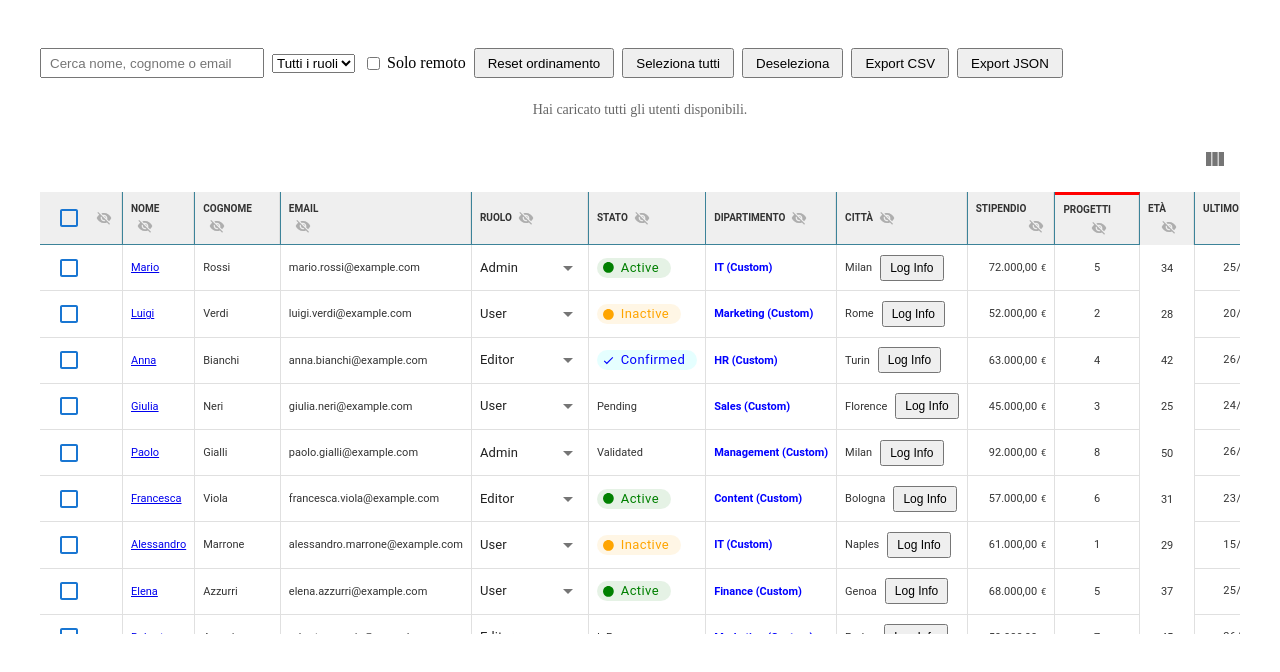
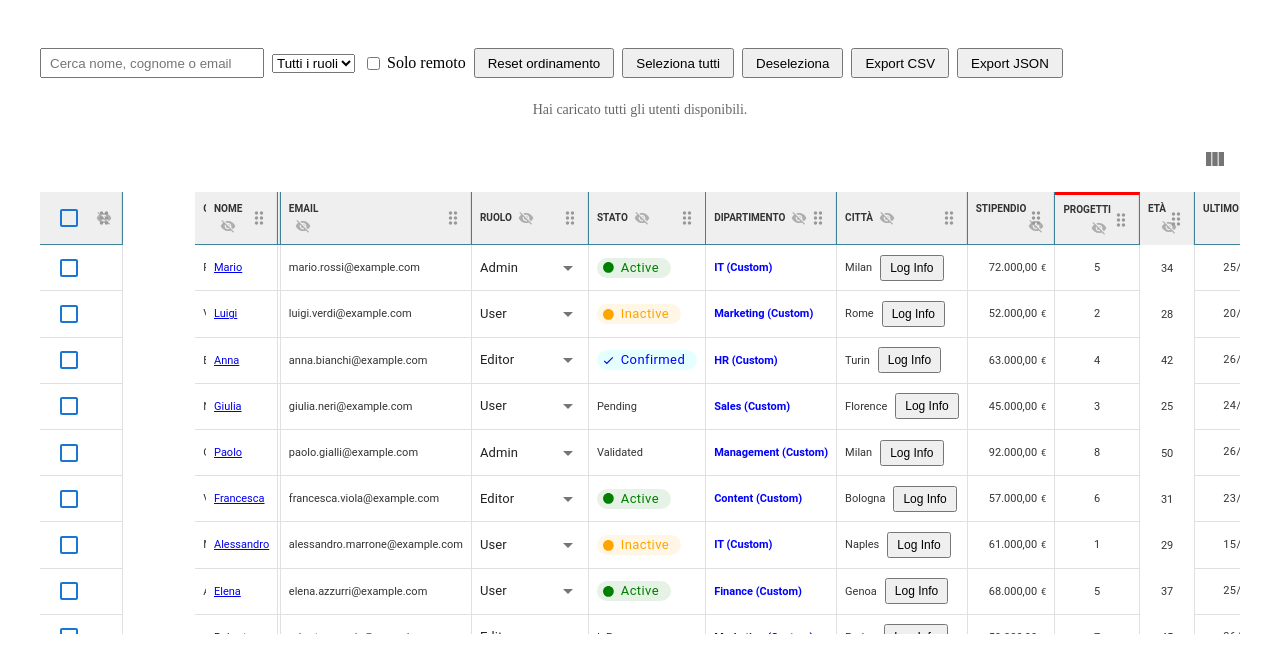
Before and after one commit to MarcoVitone/table-library, a React (Vite) app: page / in a window 1280 px wide. Shown: the top 672 px of the page. Built offline with nearby package versions, Linux system fonts and the light colour scheme.

Commit message:
new push

```diff
--- a/src/tables-framework/components/cells/base-cell/base-cell.styles.ts
+++ b/src/tables-framework/components/cells/base-cell/base-cell.styles.ts
@@ -181,6 +181,9 @@ const BaseCellComponent = styled(
       "&:hover .sort-icon": {
         opacity: 1,
       },
+      "&:hover .drag-handle": {
+        opacity: 1,
+      },
       ...(isSelected ? selectedStyles : {}),
     });
   }
--- a/src/tables-framework/components/cells/base-cell/base-cell.tsx
+++ b/src/tables-framework/components/cells/base-cell/base-cell.tsx
@@ -1,6 +1,6 @@
 import type { DragEvent, ElementType, FC, ReactNode, Ref } from "react";
 import { useCallback, useMemo, useEffect } from "react";
-import { ArrowUpward, VisibilityOff } from "@mui/icons-material";
+import { ArrowUpward, DragIndicator, VisibilityOff } from "@mui/icons-material";
 import { IconButton, useTheme } from "@mui/material";
 import { animated } from "@react-spring/web";
 import type {
@@ -66,6 +66,7 @@ interface IBaseCellProps extends ICellProps {
 
   // Drag & Drop
   draggable?: boolean;
+  dragHandleVisibility?: "always" | "hover";
   onDragStart?: (e: DragEvent<HTMLTableCellElement>) => void;
   onDragOver?: (e: DragEvent<HTMLTableCellElement>) => void;
   onDrop?: (e: DragEvent<HTMLTableCellElement>) => void;
@@ -120,6 +121,7 @@ const BaseCell: FC<IBaseCellProps> = ({
   onDrop,
   onDragEnter,
   onDragLeave,
+  dragHandleVisibility = "always",
   ...rest
 }) => {
   const type = variant || area;
@@ -136,6 +138,39 @@ const BaseCell: FC<IBaseCellProps> = ({
     columnId: data?.column?.id || "",
     enabled: (draggable && (type === "header" || area === "header")) || false, // Abilita solo se header
   });
+
+  const {
+    draggable: isDomDraggable,
+    onDragStart: onDragStartHandle,
+    onDragEnd,
+    ...targetProps // Il resto (onDrop, onDragOver...) va sulla CELLA (Target)
+  } = dragProps;
+
+  const handleStyle = useMemo(() => {
+    const baseStyle = {
+      position: "absolute" as const,
+      right: "8px", // Tutto a destra (con un minimo di margine)
+      top: "50%",
+      transform: "translateY(-50%)", // Centrato verticalmente
+      cursor: "grab",
+      color: palette.neutral?.light || "#999",
+      display: "flex",
+      alignItems: "center",
+      zIndex: 10, // Sopra il contenuto ma sotto eventuali tooltip/modali
+      transition: "opacity 0.2s ease-in-out",
+    };
+
+    if (dragHandleVisibility === "hover") {
+      return {
+        ...baseStyle,
+        opacity: 0, // Invisibile di default
+        // L'hover viene gestito tramite CSS nel componente genitore o inline qui sotto
+        // Nota: Per semplicità usiamo una classe CSS o la logica 'group-hover' di emotion
+      };
+    }
+
+    return { ...baseStyle, opacity: 1 };
+  }, [dragHandleVisibility, palette.neutral?.light]);
 
   const isSelected = !!rowStatus && rowStatus.isSelected;
 
@@ -293,6 +328,7 @@ const BaseCell: FC<IBaseCellProps> = ({
           isOver && !isDraggingColumn
             ? `3px solid ${palette.primary.main}`
             : undefined,
+        position: "relative", // Necessario per il posizionamento absolute dell'icona
         ...(onHeaderClick ? { cursor: "pointer" } : {}),
       }}
       data-query-param={queryParam}
@@ -316,6 +352,7 @@ const BaseCell: FC<IBaseCellProps> = ({
       onDragEnter={onDragEnter}
       onDragLeave={onDragLeave}
       {...dragProps}
+      {...targetProps}
       {...rest}
     >
       {sortable ? (
@@ -348,6 +385,22 @@ const BaseCell: FC<IBaseCellProps> = ({
       ) : (
         children
       )}
+      {/* --- ICONA DRAG HANDLE (Esclusiva per il trascinamento) --- */}
+      {(type === "header" || area === "header") && draggable && (
+        <span
+          className="drag-handle" // Classe per il selector CSS dell'hover
+          // 2. APPLICA DRAG SOURCE PROPS QUI
+          draggable={isDomDraggable}
+          onDragStart={onDragStartHandle}
+          onDragEnd={onDragEnd}
+          // Previeni che il click sull'icona triggeri il sort o altro
+          onClick={(e) => e.stopPropagation()}
+          onMouseDown={(e) => e.stopPropagation()}
+          style={handleStyle}
+        >
+          <DragIndicator fontSize="small" />
+        </span>
+      )}
       {(type === "header" || area === "header") && enableHiding && (
         <IconButton
           size="small"
--- a/src/tables-framework/components/dynamic-table/dynamic-table.tsx
+++ b/src/tables-framework/components/dynamic-table/dynamic-table.tsx
@@ -36,6 +36,7 @@ import type {
   TRouterType,
   IBorderConfig,
   ICell,
+  ITableLayout,
 } from "../../defines/common.types";
 import {
   AutocompleteCell,
@@ -136,6 +137,7 @@ interface IDynamicTableProps<T>
   enableColumnReorder?: boolean; // Abilita il Drag & Drop
   enableColumnHiding?: boolean; // Abilita l'icona "occhio sbarrato" nell'header
   enableColumnConfig?: boolean; // Abilita il bottone "Settings" per la modale
+  dragHandleVisibility?: "always" | "hover";
 }
 
 const DynamicTable = <T extends object>({
@@ -157,6 +159,7 @@ const DynamicTable = <T extends object>({
   enableColumnReorder = false,
   enableColumnHiding = false,
   enableColumnConfig = false,
+  dragHandleVisibility = "always",
   ...tableProps
 }: IDynamicTableProps<T>) => {
   const {
@@ -205,6 +208,7 @@ const DynamicTable = <T extends object>({
   const [stickyWidths, setStickyWidths] = useState<Record<string, number>>({});
 
   const [isConfigModalOpen, setIsConfigModalOpen] = useState<boolean>(false);
+  const [layoutIds, setLayoutIds] = useState<string[]>([]);
 
   // Use controlled values if provided, otherwise use internal state
   const isControlled = !!controlled;
@@ -233,6 +237,47 @@ const DynamicTable = <T extends object>({
     // Client-side pagination
     return data.slice(offset, offset + limit);
   }, [data, offset, limit, paginationEnabled, serverSide?.enabled]);
+
+  const frozenColumnCount = useMemo(() => {
+    return columns.filter((c) => c.fixed).length;
+  }, [columns]);
+
+  const orderedColumns = useMemo(() => {
+    // Se non abbiamo ancora un layout (primo render), usiamo l'ordine originale
+    if (layoutIds.length === 0) return columns;
+
+    // Creiamo una mappa per accesso veloce
+    const colMap = new Map(columns.map((c) => [c.id, c]));
+
+    // Ricostruiamo l'array nell'ordine corretto
+    const ordered = layoutIds
+      .map((id) => colMap.get(id))
+      .filter((c): c is IColumnConfig<T> => !!c); // Filtra eventuali undefined
+
+    // Aggiungiamo in coda eventuali colonne nuove che non sono ancora nel layoutIds
+    const orderedIds = new Set(layoutIds);
+    const remaining = columns.filter((c) => !orderedIds.has(c.id));
+
+    return [...ordered, ...remaining];
+  }, [columns, layoutIds]);
+
+  const stickyOffsets = useMemo(() => {
+    const offsets: Record<string, string> = {};
+    let accumulator = 0;
+
+    // Iteriamo le colonne NELL'ORDINE VISUALE CORRENTE
+    orderedColumns.forEach((col, index) => {
+      // Una colonna è 'fixed' se si trova nelle prime 'frozenColumnCount' posizioni
+      const isFixed = index < frozenColumnCount;
+
+      if (isFixed) {
+        offsets[col.id] = `${accumulator}px`;
+        // Aggiungiamo la larghezza (reale o 0) all'accumulatore
+        accumulator += stickyWidths[col.id] || 0;
+      }
+    });
+    return offsets;
+  }, [orderedColumns, frozenColumnCount, stickyWidths]);
 
   const handlePageChange = (page: number) => {
     if (isControlled) {
@@ -302,6 +347,20 @@ const DynamicTable = <T extends object>({
     []
   );
 
+  const handleLayoutChange = useCallback(
+    (newLayout: ITableLayout) => {
+      if (newLayout.columnsLayout) {
+        // Aggiorniamo il nostro stato locale con il nuovo ordine
+        setLayoutIds(newLayout.columnsLayout.map((c) => c.id));
+      }
+      // Se l'utente aveva passato un onLayoutChange, lo chiamiamo comunque
+      if (tableProps.onLayoutChange) {
+        tableProps.onLayoutChange(newLayout);
+      }
+    },
+    [tableProps]
+  );
+
   const getComponentByType = (type: string = "text") => {
     switch (type) {
       case "action":
@@ -364,23 +423,6 @@ const DynamicTable = <T extends object>({
     return <Component />;
   };
 
-  const stickyOffsets = useMemo(() => {
-    const offsets: Record<string, string> = {};
-    let accumulator = 0;
-
-    for (const col of columns) {
-      if (col.fixed) {
-        // Registra l'offset corrente per questa colonna
-        offsets[col.id] = `${accumulator}px`;
-
-        // Aggiungi la sua larghezza per la prossima colonna
-        // Se non abbiamo ancora la misura (primo render), aggiungiamo 0
-        accumulator += stickyWidths[col.id] || 0;
-      }
-    }
-    return offsets;
-  }, [columns, stickyWidths]);
-
   const tableExtensions = (
     <>
       {/* TOOLBAR */}
@@ -439,13 +481,14 @@ const DynamicTable = <T extends object>({
           onRowSelectionChange={onRowSelectionChange}
           onRowDoubleClick={onRowDoubleClick}
           before={<>{tableExtensions}</>}
+          onLayoutChange={handleLayoutChange}
           {...passedTableProps}
         >
-          {columns.map((col) => {
+          {orderedColumns.map((col, index) => {
             const CellComponent = getComponentByType(col.type);
             const HeaderComponent =
               col.type === "checkbox" ? CheckboxCell : BaseCell;
-            const fixed = col.fixed || false;
+            const fixed = index < frozenColumnCount;
             const stickyLeftValue = fixed ? stickyOffsets[col.id] : undefined;
             const isColumnResizable =
               col.isResizable ?? globalResizable ?? false;
@@ -483,6 +526,7 @@ const DynamicTable = <T extends object>({
                       isResizable: isColumnResizable,
                       draggable: isDraggable,
                       enableHiding: isHideable,
+                      dragHandleVisibility,
                     } as Partial<IBaseCellProps>,
                   ]}
                 />
--- a/src/tables-framework/hooks/use-column-drag/use-column-drag.ts
+++ b/src/tables-framework/hooks/use-column-drag/use-column-drag.ts
@@ -39,7 +39,7 @@ export const useColumnDrag = ({ columnId, enabled }: IUseColumnDragParams) => {
 
       // Ritardo per permettere al browser di generare l'immagine fantasma
       // prima che applichiamo l'opacità all'elemento reale.
-      ghostImageTimeoutRef.current = window.setTimeout(() => {
+      ghostImageTimeoutRef.current = globalThis.setTimeout(() => {
         setIsDragging(true); // Attiva la grafica
         ghostImageTimeoutRef.current = null;
       }, 0);
```
